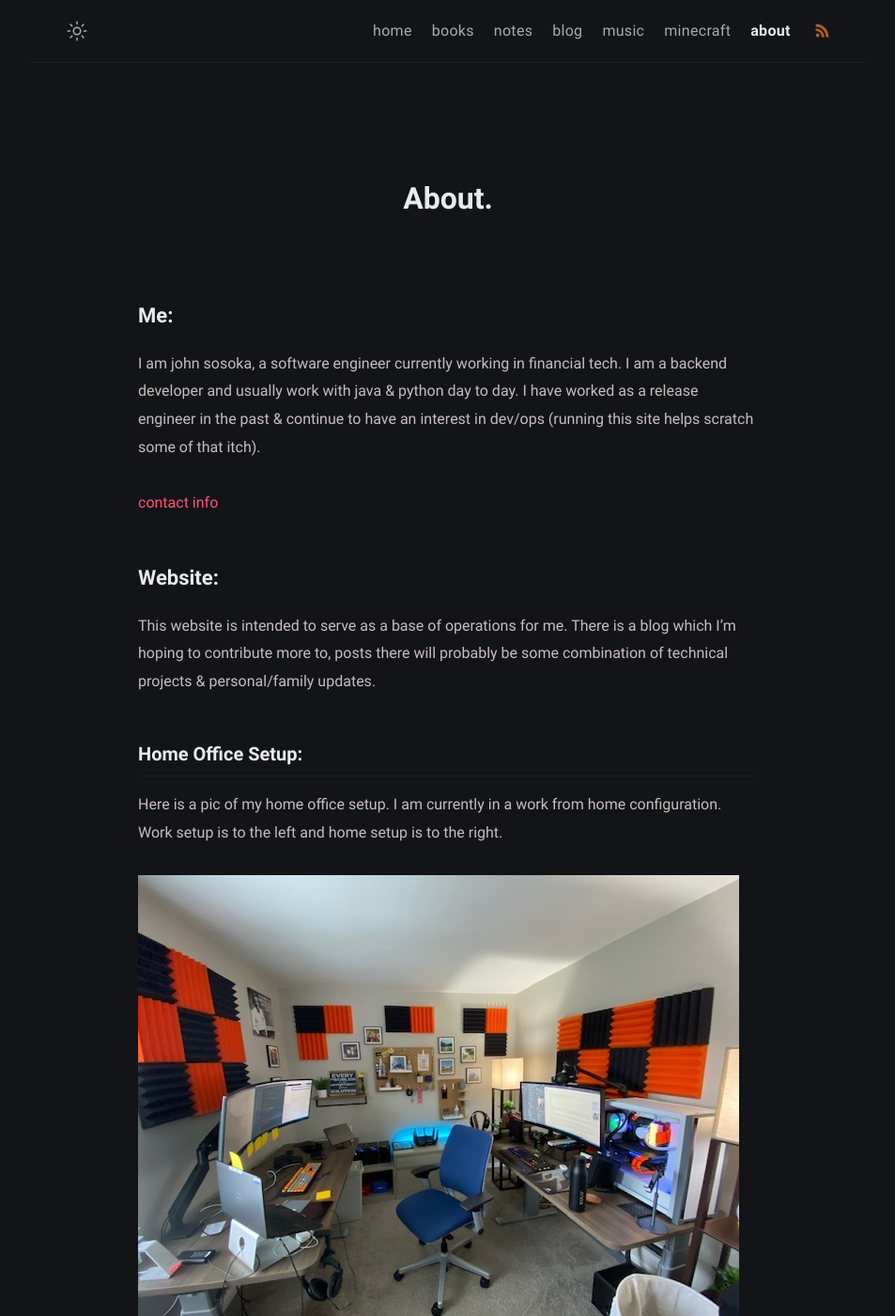
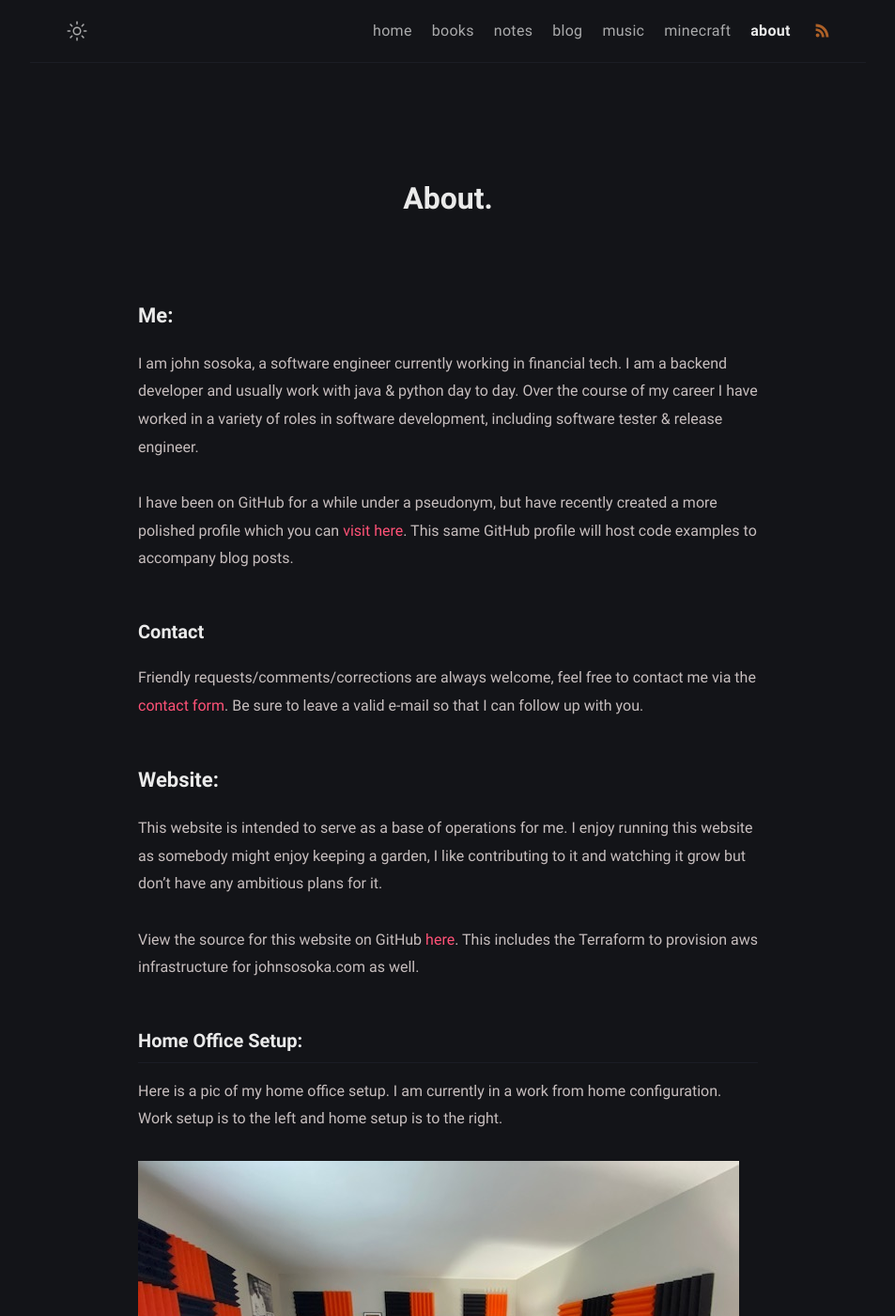
Before and after one commit to johnsosoka/site-johnsosoka-com, a Jekyll site: the page built from website/pages/about.md, in a window 1280 px wide and 1400 px high. Shown: the whole window at 94% size, without its empty margins (163-1116 px from the left). Built offline with Jekyll 4.4.1, drawn with Linux system fonts in a browser that asks for light colours.

Commit message:
removing note post limit in include + adjusting index & about me

```diff
--- a/website/_includes/notes_posts.html
+++ b/website/_includes/notes_posts.html
@@ -1,5 +1,5 @@
 <h3 class="posts-item-note" aria-label="Recent Posts">{{ include.post_collection_title }}</h3>
-{%- for note in site.notes limit: include.post_display_limit -%}
+{%- for note in site.notes -%}
 <article class="post-item">
   <span class="post-item-date">{{ note.date | date: "%b %d, %Y" }}</span>
   <h3 class="post-item-title">
--- a/website/pages/about.md
+++ b/website/pages/about.md
@@ -8,16 +8,25 @@ comments: false
 
 ## Me:
 
-I am john sosoka, a software engineer currently working in financial tech. I am a backend developer and usually
-work with java & python day to day. I have worked as a release engineer in the past & continue to have an interest in
-dev/ops (running this site helps scratch some of that itch).
+I am john sosoka, a software engineer currently working in financial tech. I am a backend developer and usually work
+with java & python day to day. Over the course of my career I have worked in a variety of roles in software development,
+including software tester & release engineer.
 
-[contact info](/contact/)
+I have been on GitHub for a while under a pseudonym, but have recently created a more polished profile which you can
+[visit here](https://github.com/johnsosoka). This same GitHub profile will host code examples to accompany blog posts.
+
+#### Contact
+
+Friendly requests/comments/corrections are always welcome, feel free to contact me via the [contact form](/contact/).
+Be sure to leave a valid e-mail so that I can follow up with you.
 
 ## Website:
 
-This website is intended to serve as a base of operations for me. There is a blog which I'm hoping to contribute more to,
-posts there will probably be some combination of technical projects & personal/family updates.
+This website is intended to serve as a base of operations for me. I enjoy running this website as somebody might enjoy
+keeping a garden, I like contributing to it and watching it grow but don't have any ambitious plans for it.
+
+View the source for this website on GitHub [here](https://github.com/johnsosoka/site-johnsosoka-com). This includes the
+Terraform to provision aws infrastructure for johnsosoka.com as well.
 
 ### Home Office Setup:
 
```
Also changed, not shown: website/index.md (+7 -1 lines), website/pages/books.md (+3 -2 lines).
